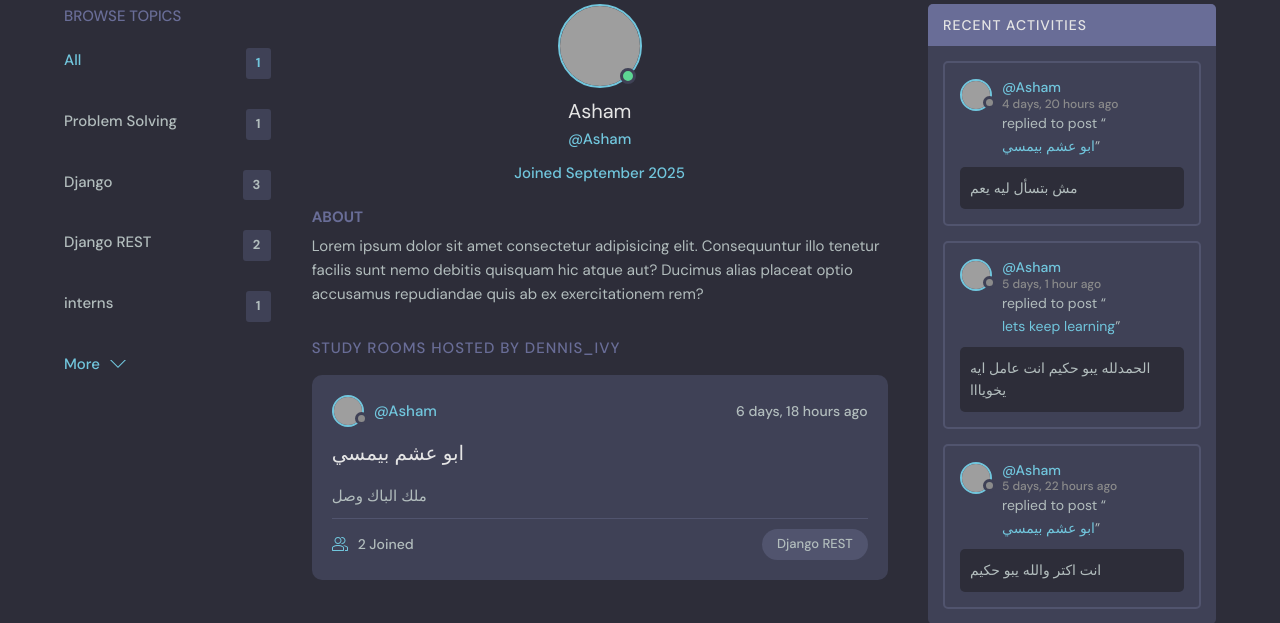
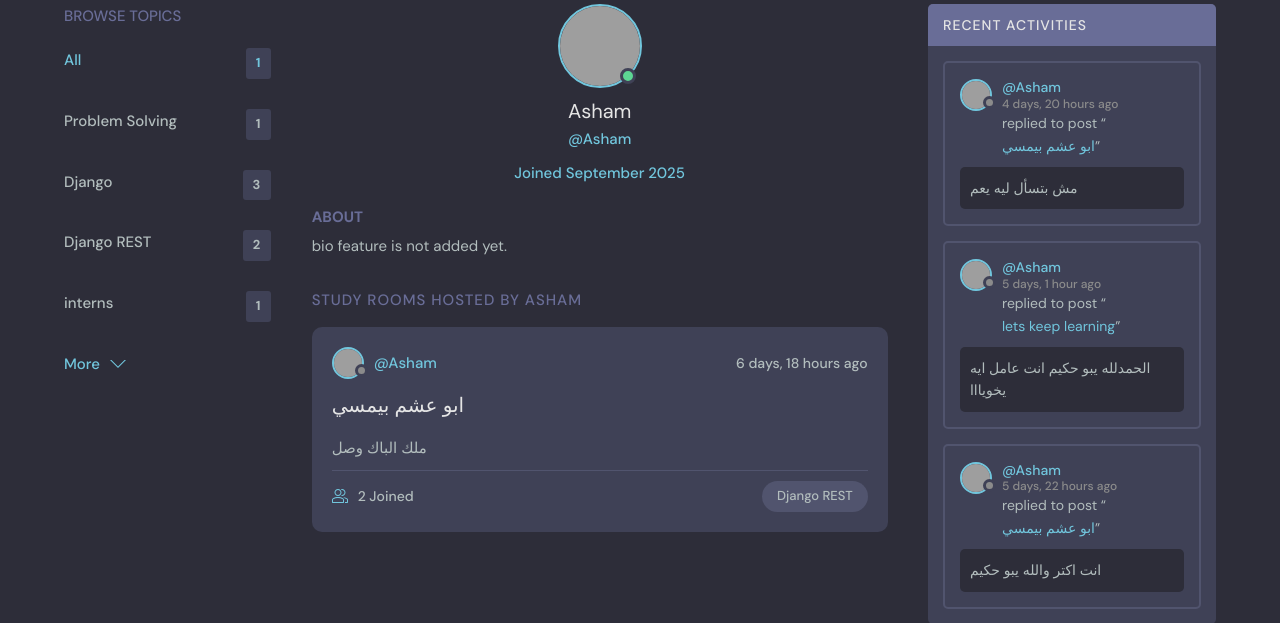
Before and after one commit to Mohamed-Abdelhakeem-x/StudyBuddy, a Django app: page /profile/3/ in a window 1280 px wide. Shown: the part 96-719 px from the top of the page. Run offline with Django 4.2, Linux system fonts and the light colour scheme; data comes from the database, SQL or seed files in the repository; grey boxes are pictures that could not be loaded.

Commit message:
Update profile.html

```diff
--- a/base/templates/base/profile.html
+++ b/base/templates/base/profile.html
@@ -26,16 +26,14 @@
           <div class="profile__about">
             <h3>About</h3>
             <p>
-              Lorem ipsum dolor sit amet consectetur adipisicing elit. Consequuntur illo tenetur
-              facilis sunt nemo debitis quisquam hic atque aut? Ducimus alias placeat optio
-              accusamus repudiandae quis ab ex exercitationem rem?
+              bio feature is not added yet.
             </p>
           </div>
         </div>
 
         <div class="roomList__header">
           <div>
-            <h2>Study Rooms Hosted by dennis_ivy</a>
+            <h2>Study Rooms Hosted by {{user.username}}</a>
             </h2>
           </div>
         </div>
```
